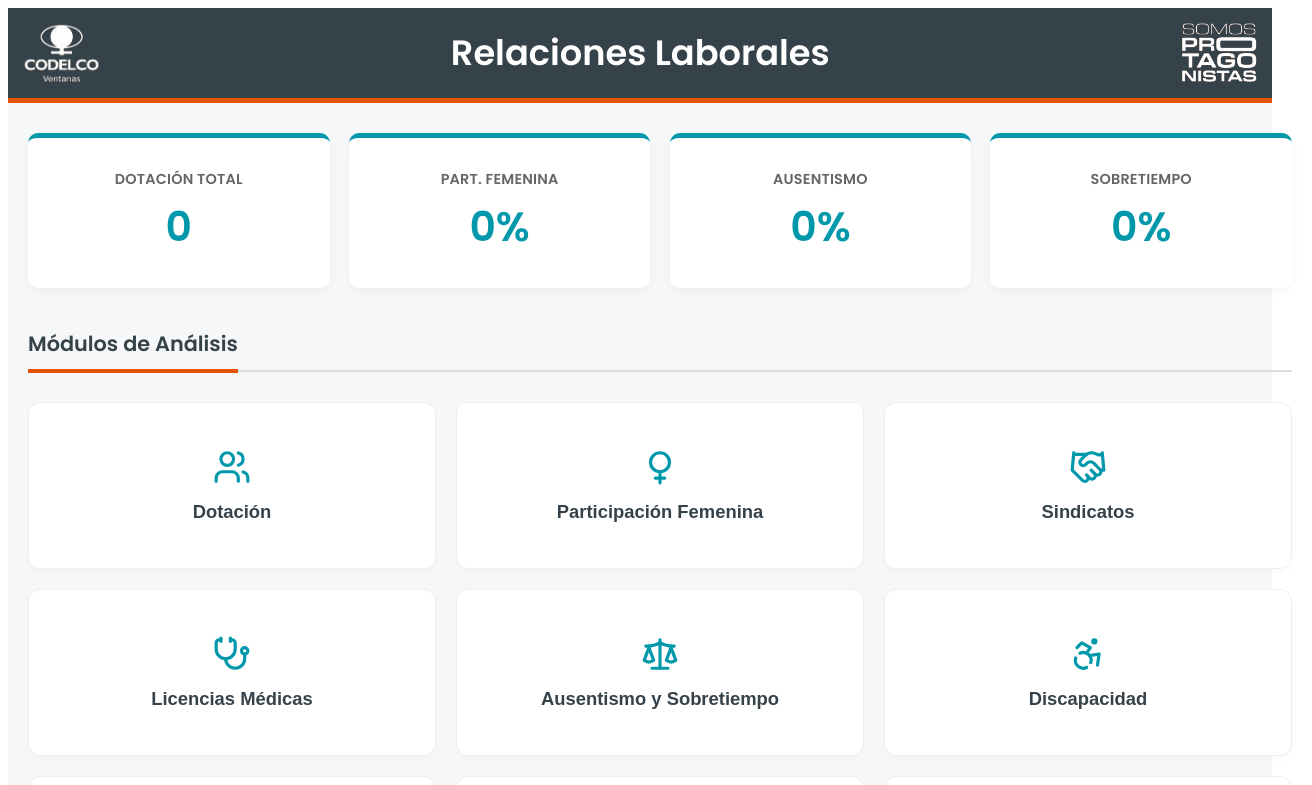
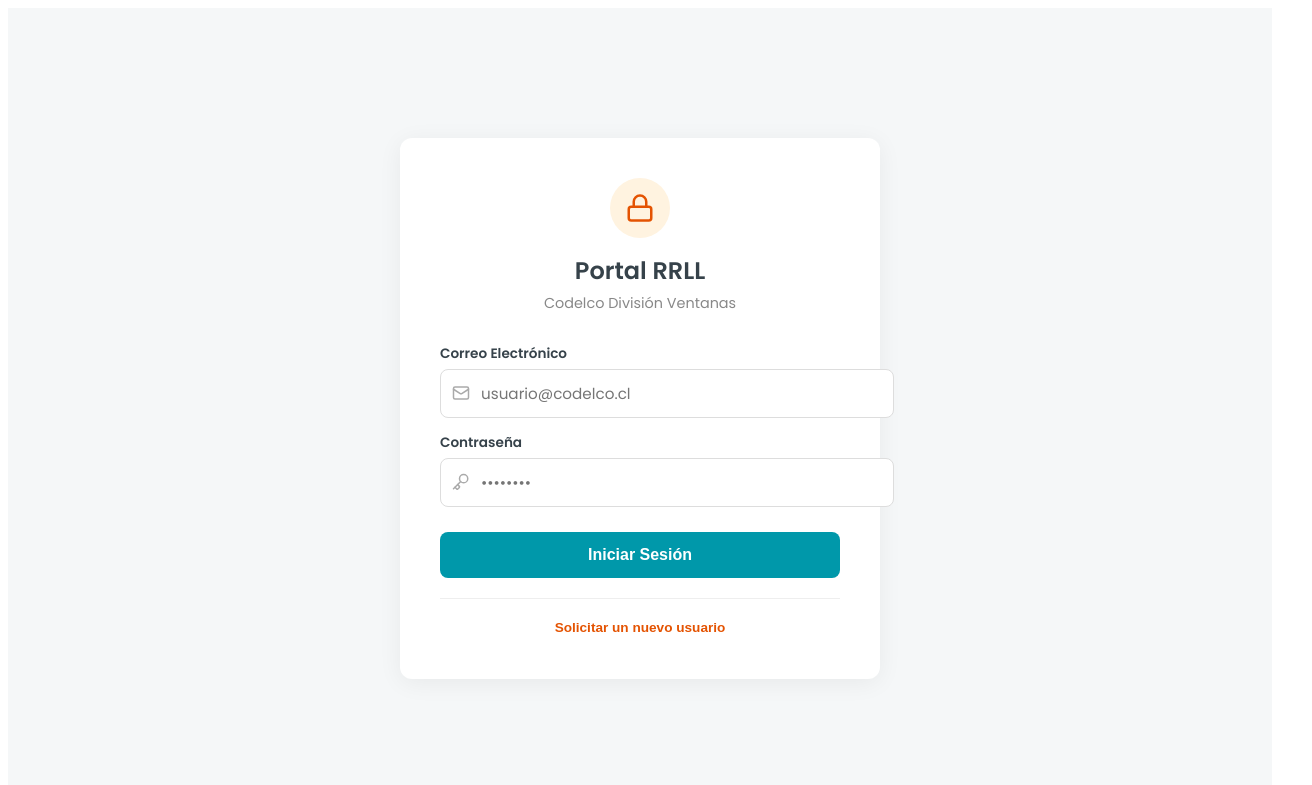
Before and after one commit to BernardoRRLL/dashboard-rrll-ventanas, a React (Vite) app: page / in a window 1280 px wide. Shown: the top 785 px of the page, 1312 px wide, since content can reach past the window. Built offline with nearby package versions, Linux system fonts and the light colour scheme; no server answers; what chartjs-plugin-datalabels would draw is missing.

Commit message:
Implement Supabase authentication and session handling
Added authentication states and session management with Supabase. Updated login and registration functionalities.

```diff
--- a/src/App.tsx
+++ b/src/App.tsx
@@ -1,6 +1,10 @@
 import React, { useState, useEffect } from 'react';
 import * as XLSX from 'xlsx';
-import { Users, Venus, Handshake, Stethoscope, Scale, Accessibility, Gift, MapPin, Clock, Search } from 'lucide-react';
+import { Users, Venus, Handshake, Stethoscope, Scale, Accessibility, Gift, MapPin, Clock, Search, Lock, Mail, Key } from 'lucide-react';
+
+// Importamos nuestra conexión segura a Supabase
+import { supabase } from './supabase';
+
 import Header from './components/Header';
 import Footer from './components/Footer';
 import DotacionTab from './components/DotacionTab';
@@ -30,6 +34,15 @@
 };
 
 export default function App() {
+  // --- ESTADOS DE SEGURIDAD (SUPABASE) ---
+  const [session, setSession] = useState<any>(null);
+  const [email, setEmail] = useState('');
+  const [password, setPassword] = useState('');
+  const [isRegistering, setIsRegistering] = useState(false);
+  const [authError, setAuthError] = useState('');
+  const [authMessage, setAuthMessage] = useState('');
+
+  // --- ESTADOS DEL DASHBOARD ---
   const [activeTab, setActiveTab] = useState(() => {
     const hash = window.location.hash.replace('#', '');
     return hash || 'home';
@@ -44,9 +57,22 @@
 
   const [globalSummary, setGlobalSummary] = useState({ total: 0, mujeres: "0", ausentismo: "0", sobretiempo: "0" });
   const [dotacionStats, setDotacionStats] = useState({ total: 0, indefinido: "0", edadPromedio: "0", edadPromedioF: "0", edadPromedioM: "0" });
-
   const [isLoading, setIsLoading] = useState(true);
 
+  // --- VERIFICAR SESIÓN ACTIVA ---
+  useEffect(() => {
+    supabase.auth.getSession().then(({ data: { session } }) => {
+      setSession(session);
+    });
+
+    const { data: { subscription } } = supabase.auth.onAuthStateChange((_event, session) => {
+      setSession(session);
+    });
+
+    return () => subscription.unsubscribe();
+  }, []);
+
+  // --- NAVEGACIÓN Y CARGA DE DATOS ---
   useEffect(() => {
     const handleHashChange = () => {
       const hash = window.location.hash.replace('#', '');
@@ -56,18 +82,20 @@
     return () => window.removeEventListener('hashchange', handleHashChange);
   }, []);
 
-  const handleTabChange = (tabId: string) => {
-    window.location.hash = tabId === 'home' ? '' : tabId;
-    setActiveTab(tabId);
-  };
+  useEffect(() => {
+    // SOLO cargar los datos si hay una sesión iniciada
+    if (!session) return;
 
-  useEffect(() => {
-    const loadFixedData = async () => {
+    const loadSecureData = async () => {
       try {
-        const response = await fetch('./data.xlsx');
-        if (!response.ok) throw new Error("No se encontró el archivo data.xlsx");
+        setIsLoading(true);
+        // DESCARGA SECRETA DESDE SUPABASE STORAGE
+        const { data, error } = await supabase.storage.from('rrll-data').download('data.xlsx');
 
-        const arrayBuffer = await response.arrayBuffer();
+        if (error) throw error;
+        if (!data) throw new Error("No se pudo descargar el archivo de la bóveda.");
+
+        const arrayBuffer = await data.arrayBuffer();
         const workbook = XLSX.read(arrayBuffer, { type: 'array' });
         const sheetNames = workbook.SheetNames;
 
@@ -96,13 +124,42 @@
         setIsLoading(false);
 
       } catch (error) {
-        console.error("Error al cargar la base de datos:", error);
+        console.error("Error al cargar la base de datos de Supabase:", error);
         setIsLoading(false);
       }
     };
 
-    loadFixedData();
-  }, []);
+    loadSecureData();
+  }, [session]); // Se ejecuta cada vez que el usuario inicia sesión
+
+  // --- FUNCIONES DE LOGIN Y REGISTRO ---
+  const handleLogin = async (e: React.FormEvent) => {
+    e.preventDefault();
+    setAuthError('');
+    const { error } = await supabase.auth.signInWithPassword({ email, password });
+    if (error) setAuthError('Credenciales incorrectas o acceso denegado.');
+  };
+
+  const handleRegister = async (e: React.FormEvent) => {
+    e.preventDefault();
+    setAuthError('');
+    setAuthMessage('');
+    const { error } = await supabase.auth.signUp({ email, password });
+    if (error) {
+      setAuthError(error.message);
+    } else {
+      setAuthMessage('Solicitud recibida. Cuenta creada exitosamente.');
+    }
+  };
+
+  const handleLogout = async () => {
+    await supabase.auth.signOut();
+  };
+
+  const handleTabChange = (tabId: string) => {
+    window.location.hash = tabId === 'home' ? '' : tabId;
+    setActiveTab(tabId);
+  };
 
   const calculateSummaries = (dotData: any[], ausData: any) => {
     const total = dotData.length;
@@ -173,6 +230,56 @@
     setDotacionStats({ total, indefinido: ((indefinidos / total) * 100).toFixed(1), edadPromedio: (sumaEdades / total).toFixed(1), edadPromedioF: totalF > 0 ? (sumaF / totalF).toFixed(1) : "0", edadPromedioM: totalM > 0 ? (sumaM / totalM).toFixed(1) : "0" });
   };
 
+  // --- RENDER DE LA PANTALLA DE LOGIN ---
+  if (!session) {
+    return (
+      <div style={{ minHeight: '100vh', display: 'flex', alignItems: 'center', justifyContent: 'center', backgroundColor: COLORS.fondo, fontFamily: "'Poppins', sans-serif" }}>
+        <div style={{ backgroundColor: COLORS.blanco, padding: '40px', borderRadius: '12px', boxShadow: '0 4px 25px rgba(0,0,0,0.06)', maxWidth: '400px', width: '90%' }}>
+          <div style={{ textAlign: 'center', marginBottom: '30px' }}>
+            <div style={{ backgroundColor: '#FFF3E0', width: '60px', height: '60px', borderRadius: '50%', display: 'flex', alignItems: 'center', justifyContent: 'center', margin: '0 auto 15px' }}>
+              <Lock size={30} color={COLORS.naranjo} />
+            </div>
+            <h2 style={{ margin: 0, color: COLORS.gris, fontSize: '1.5rem', fontWeight: 700 }}>Portal RRLL</h2>
+            <p style={{ margin: '5px 0 0 0', color: '#888', fontSize: '0.9rem' }}>Codelco División Ventanas</p>
+          </div>
+
+          <form onSubmit={isRegistering ? handleRegister : handleLogin} style={{ display: 'flex', flexDirection: 'column', gap: '15px' }}>
+            <div>
+              <label style={{ display: 'block', marginBottom: '5px', fontSize: '0.85rem', color: COLORS.gris, fontWeight: 600 }}>Correo Electrónico</label>
+              <div style={{ position: 'relative' }}>
+                <Mail size={18} color="#aaa" style={{ position: 'absolute', left: '12px', top: '50%', transform: 'translateY(-50%)' }} />
+                <input type="email" value={email} onChange={e => setEmail(e.target.value)} required placeholder="usuario@codelco.cl"
+                  style={{ width: '100%', padding: '12px 12px 12px 40px', borderRadius: '8px', border: '1px solid #ddd', outline: 'none', fontFamily: "'Poppins', sans-serif", fontSize: '0.95rem' }} />
+              </div>
+            </div>
+            <div>
+              <label style={{ display: 'block', marginBottom: '5px', fontSize: '0.85rem', color: COLORS.gris, fontWeight: 600 }}>Contraseña</label>
+              <div style={{ position: 'relative' }}>
+                <Key size={18} color="#aaa" style={{ position: 'absolute', left: '12px', top: '50%', transform: 'translateY(-50%)' }} />
+                <input type="password" value={password} onChange={e => setPassword(e.target.value)} required placeholder="••••••••"
+                  style={{ width: '100%', padding: '12px 12px 12px 40px', borderRadius: '8px', border: '1px solid #ddd', outline: 'none', fontFamily: "'Poppins', sans-serif", fontSize: '0.95rem' }} />
+              </div>
+            </div>
+
+            {authError && <p style={{ color: 'red', fontSize: '0.8rem', margin: 0, textAlign: 'center' }}>{authError}</p>}
+            {authMessage && <p style={{ color: 'green', fontSize: '0.8rem', margin: 0, textAlign: 'center' }}>{authMessage}</p>}
+
+            <button type="submit" style={{ backgroundColor: COLORS.celeste, color: COLORS.blanco, border: 'none', padding: '14px', borderRadius: '8px', fontWeight: 700, cursor: 'pointer', marginTop: '10px', fontSize: '1rem', transition: 'background-color 0.2s' }}>
+              {isRegistering ? 'Solicitar Cuenta' : 'Iniciar Sesión'}
+            </button>
+          </form>
+
+          <div style={{ textAlign: 'center', marginTop: '20px', borderTop: '1px solid #eee', paddingTop: '15px' }}>
+            <button onClick={() => {setIsRegistering(!isRegistering); setAuthError(''); setAuthMessage('');}} style={{ background: 'none', border: 'none', color: COLORS.naranjo, cursor: 'pointer', fontSize: '0.85rem', fontWeight: 600 }}>
+              {isRegistering ? '¿Ya tienes acceso? Inicia sesión' : 'Solicitar un nuevo usuario'}
+            </button>
+          </div>
+        </div>
+      </div>
+    );
+  }
+
+  // --- RENDER DEL DASHBOARD PRINCIPAL ---
   const renderHomeMenu = () => {
     const menuItems = [
       { id: 'dotacion', label: 'Dotación', icon: <Users size={38} /> },
@@ -201,14 +308,20 @@
 
   return (
     <div style={{ fontFamily: "'Poppins', sans-serif", backgroundColor: COLORS.fondo, minHeight: '100vh', display: 'flex', flexDirection: 'column' }}>
+
+      {/* Nuevo Header modificado para incluir el botón de Cerrar Sesión */}
       <Header />
+      <div style={{ backgroundColor: COLORS.celeste, padding: '5px 20px', textAlign: 'right' }}>
+         <span style={{ color: 'white', fontSize: '0.8rem', marginRight: '15px' }}>👤 {session.user.email}</span>
+         <button onClick={handleLogout} style={{ background: 'none', border: '1px solid rgba(255,255,255,0.4)', color: 'white', borderRadius: '4px', padding: '4px 10px', fontSize: '0.75rem', cursor: 'pointer' }}>Cerrar Sesión</button>
+      </div>
 
       <div style={{ maxWidth: '1300px', width: '100%', margin: '0 auto', padding: '30px 20px', flex: 1 }}>
 
         {isLoading && (
           <div style={{ textAlign: 'center', padding: '100px 0', color: COLORS.gris }}>
-            <h2 style={{ fontSize: '1.5rem', fontWeight: 600 }}>Cargando base de datos corporativa...</h2>
-            <p style={{ color: '#666' }}>Sincronizando información de RRLL</p>
+            <h2 style={{ fontSize: '1.5rem', fontWeight: 600 }}>Descargando datos seguros...</h2>
+            <p style={{ color: '#666' }}>Conectando con la bóveda cifrada</p>
           </div>
         )}
 
@@ -242,7 +355,7 @@
             {renderHomeMenu()}
 
             <div style={{ marginTop: '50px', textAlign: 'center' }}>
-              <p style={{ color: 'green', fontSize: '0.85rem', fontWeight: 600 }}>✓ Datos sincronizados correctamente desde archivo central</p>
+              <p style={{ color: 'green', fontSize: '0.85rem', fontWeight: 600 }}>🔒 Conexión segura y cifrada activa (Supabase)</p>
             </div>
           </>
         )}
```
